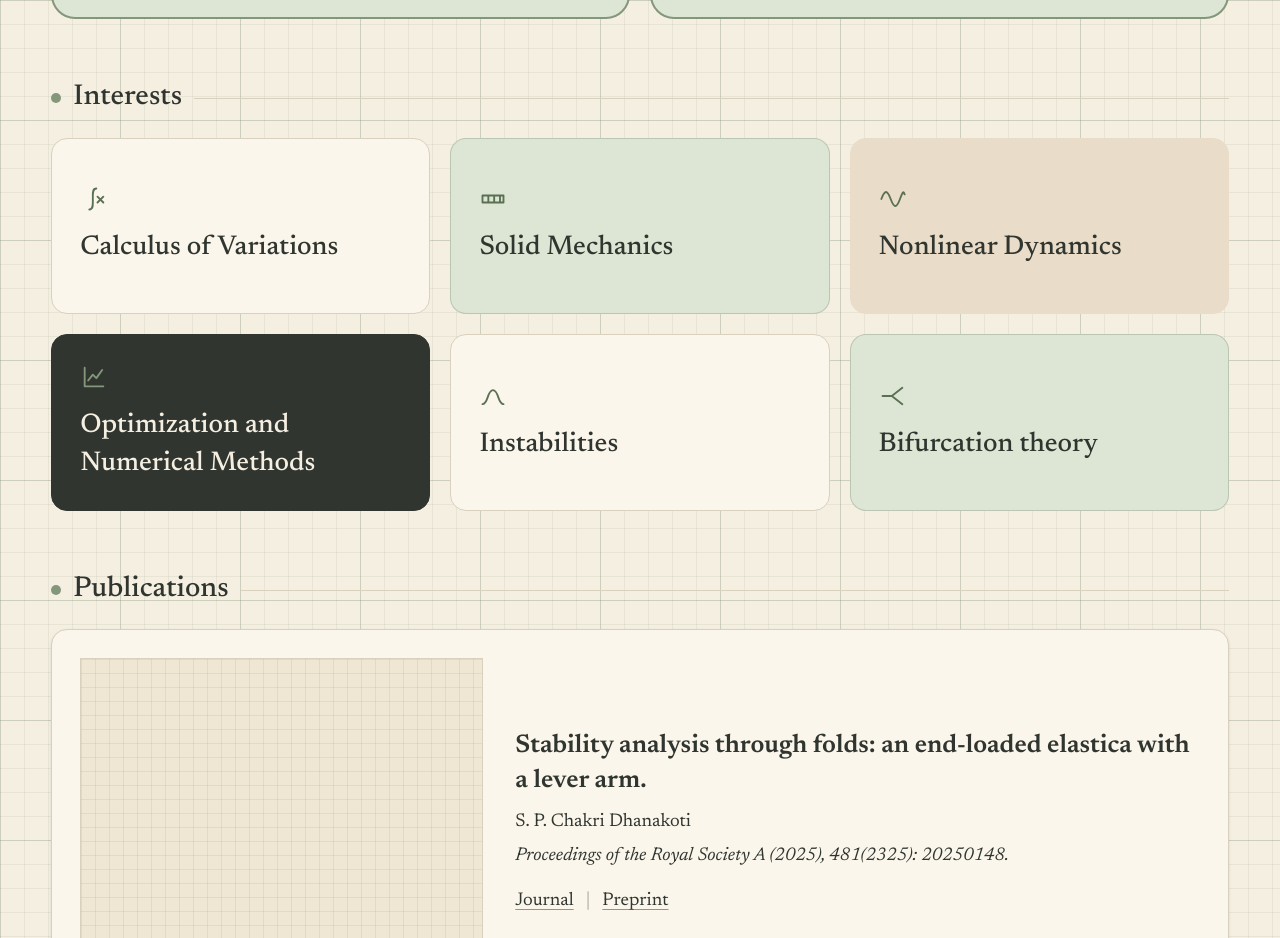
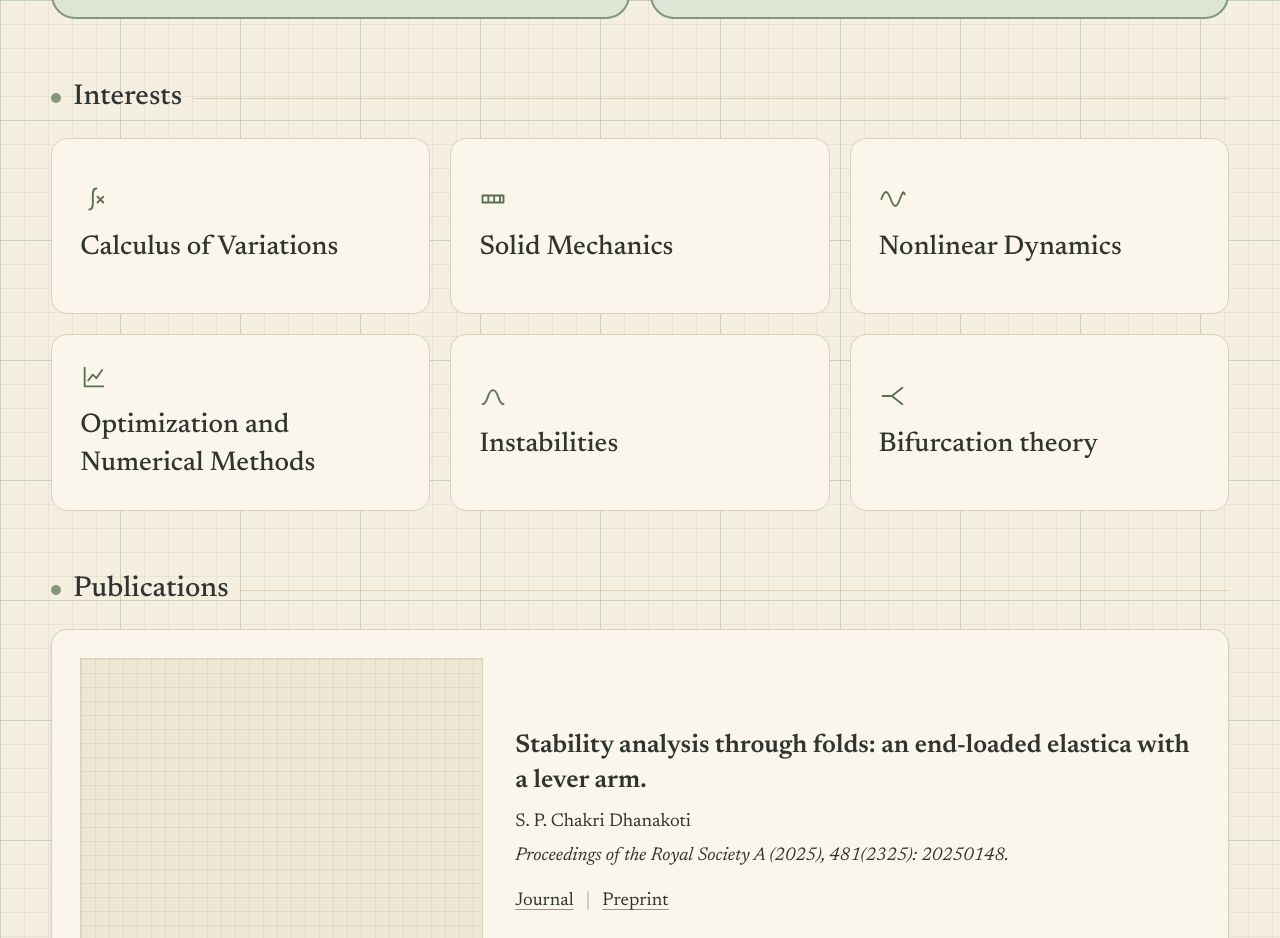
Before and after one commit to chekri/chekri.github.io, a React (Vite) app: page / in a window 1280 px wide. Shown: the part 1560-2498 px from the top of the page. Built offline with nearby package versions, Linux system fonts and the light colour scheme.

Commit message:
Update Research.jsx

```diff
--- a/src/sections/Research.jsx
+++ b/src/sections/Research.jsx
@@ -18,7 +18,7 @@ export default function Research() {
       <SubHeading>Interests</SubHeading>
       <ul className={`grid auto-rows-fr grid-cols-2 lg:grid-cols-3 ${gap}`}>
         {research.interests.map((i, k) => (
-          <Tile key={i.label} as="li" tone={cycle[k % 4]} icon={i.icon} title={i.label} className="min-h-40 justify-center" />
+          <Tile key={i.label} as="li" tone={cycle[k % 1]} icon={i.icon} title={i.label} className="min-h-40 justify-center" />
         ))}
       </ul>
 
```
